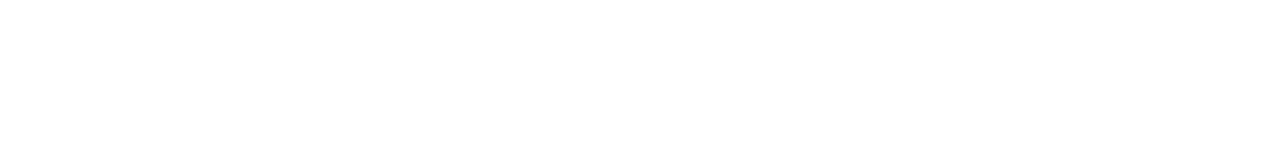
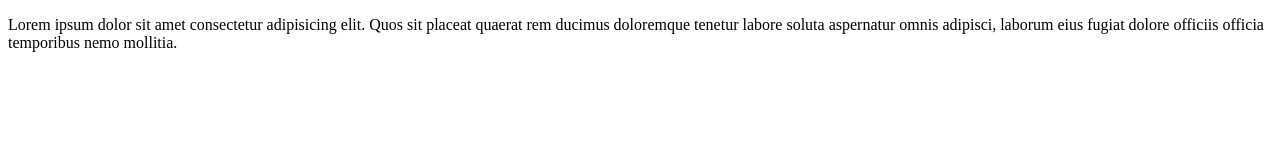
Before and after one commit to EduMontalvo/repositorio-de-ejemplo-html, a plain HTML site: page index.html in a window 1280 px wide. Drawn offline with Linux system fonts and the light colour scheme.

```diff
--- a/index.html
+++ b/index.html
@@ -7,6 +7,6 @@
         <title>Document</title>
     </head>
     <body>
-
+        <p>Lorem ipsum dolor sit amet consectetur adipisicing elit. Quos sit placeat quaerat rem ducimus doloremque tenetur labore soluta aspernatur omnis adipisci, laborum eius fugiat dolore officiis officia temporibus nemo mollitia.</p>
     </body>
 </html>
```
